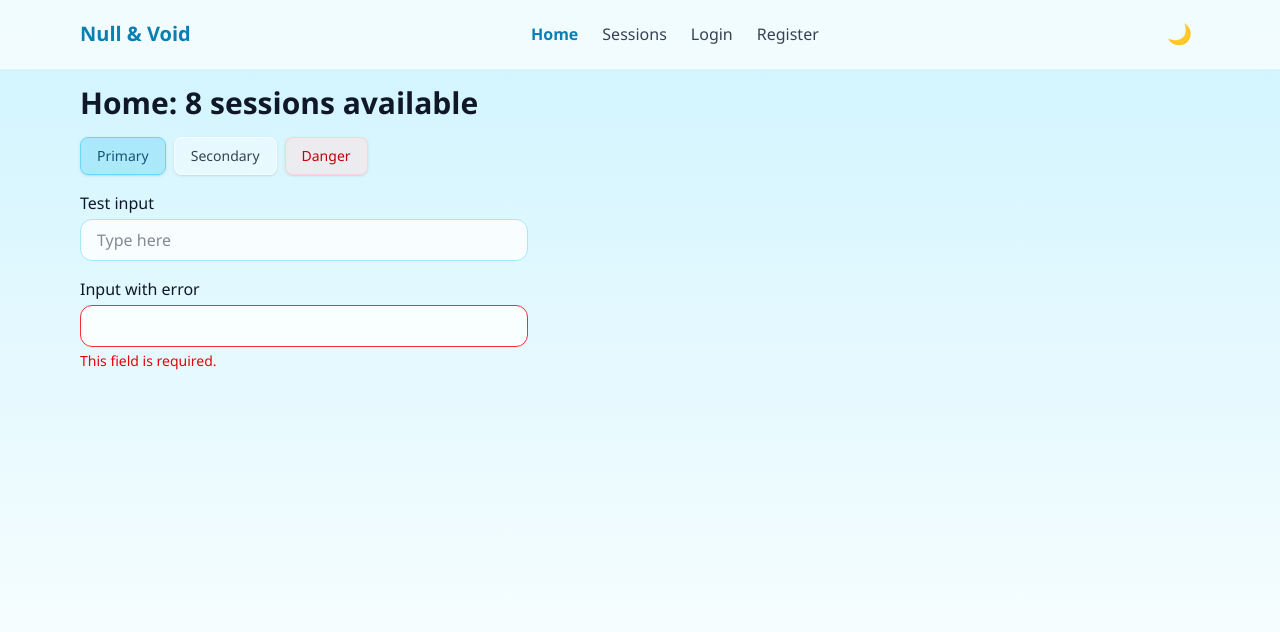
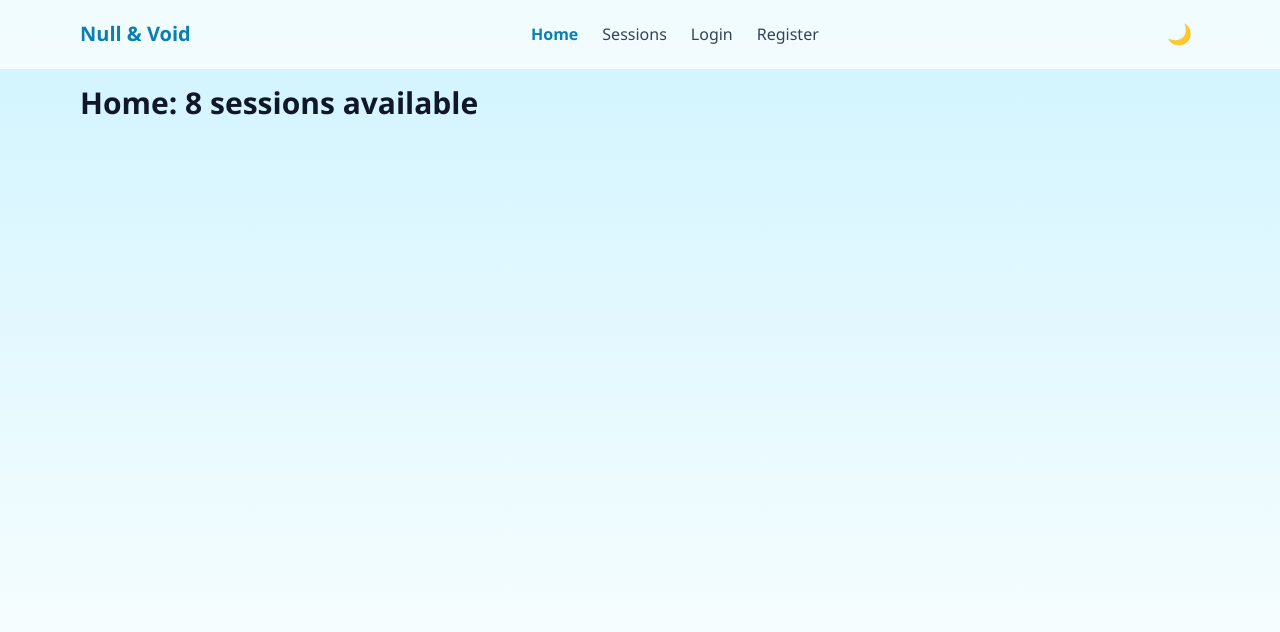
Before and after one commit to MouhamadHotait/peer-tutoring-platform, a React (Vite) app: page / in a window 1280 px wide. Shown: the top 632 px of the page. Built offline with nearby package versions, Linux system fonts and the light colour scheme.

Commit message:
Remove component test from homepage

```diff
--- a/src/pages/Home.jsx
+++ b/src/pages/Home.jsx
@@ -1,22 +1,9 @@
-import { useSessions } from '../context/SessionsContext'
-import Button from '../components/Button'
-import Input from '../components/Input'
+   import { useSessions } from '../context/SessionsContext'
 
-function Home() {
-  const { sessions } = useSessions()
+   function Home() {
+     const { sessions } = useSessions()
 
-  return (
-    <section className="flex max-w-md flex-col gap-4">
-      <h1 className="text-3xl font-bold">Home: {sessions.length} sessions available</h1>
-      <div className="flex gap-2">
-        <Button>Primary</Button>
-        <Button variant="secondary">Secondary</Button>
-        <Button variant="danger">Danger</Button>
-      </div>
-      <Input id="test" label="Test input" placeholder="Type here" />
-      <Input id="test2" label="Input with error" error="This field is required." />
-    </section>
-  )
-}
+     return <h1 className="text-3xl font-bold">Home: {sessions.length} sessions available</h1>
+   }
 
-export default Home
+   export default Home
```
